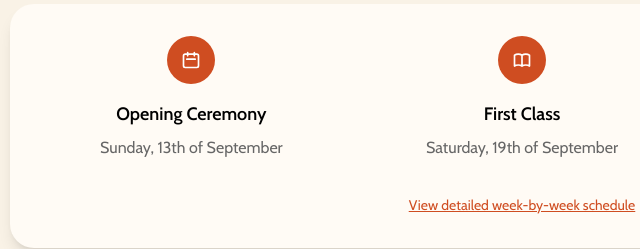
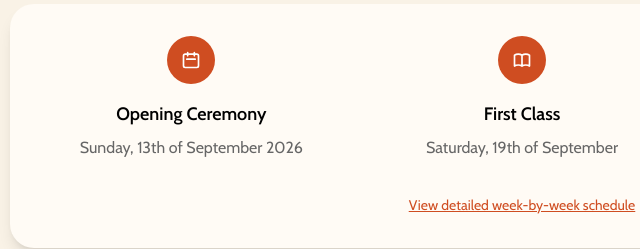
Before and after one commit to iloha-222/tibetan-website, an Astro site: page /live/advanced/301 in a window 1280 px wide. Shown: the part 8080-8329 px from the top of the page, 118-758 px from the left. Built offline with nearby package versions, Linux system fonts and the light colour scheme; Astro itself is replaced by a stand-in of ours; some packages are replaced by stand-ins of ours.

Commit message:
Add year to opening ceremony date on SOTI 101, 201, 301
Co-Authored-By: Claude Sonnet 4.6 <noreply@anthropic.com>

```diff
--- a/src/pages/live/advanced/301/index.astro
+++ b/src/pages/live/advanced/301/index.astro
@@ -1489,7 +1489,7 @@ import Footer from "../../../../components/Footer.astro";
 							</svg>
 						</div>
 						<h3 class="text-lg font-semibold mb-2" style="font-family: 'Cabin', Helvetica, Arial, Lucida, sans-serif; color: #000;">Opening Ceremony</h3>
-						<p class="text-base" style="font-family: 'Cabin', Helvetica, Arial, Lucida, sans-serif; color: #666;">Sunday, 13th of September</p>
+						<p class="text-base" style="font-family: 'Cabin', Helvetica, Arial, Lucida, sans-serif; color: #666;">Sunday, 13th of September 2026</p>
 					</div>
 					<!-- First Class -->
 					<div class="text-center">
--- a/src/pages/live/beginner/101/index.astro
+++ b/src/pages/live/beginner/101/index.astro
@@ -1531,7 +1531,7 @@ import Footer from "../../../../components/Footer.astro";
 							</svg>
 						</div>
 						<h3 class="text-lg font-semibold mb-2" style="font-family: 'Cabin', Helvetica, Arial, Lucida, sans-serif; color: #000;">Opening Ceremony</h3>
-						<p class="text-base" style="font-family: 'Cabin', Helvetica, Arial, Lucida, sans-serif; color: #666;">Sunday, 13th of September</p>
+						<p class="text-base" style="font-family: 'Cabin', Helvetica, Arial, Lucida, sans-serif; color: #666;">Sunday, 13th of September 2026</p>
 					</div>
 					<!-- First Class -->
 					<div class="text-center">
--- a/src/pages/live/intermediate/201/index.astro
+++ b/src/pages/live/intermediate/201/index.astro
@@ -1517,7 +1517,7 @@ import Footer from "../../../../components/Footer.astro";
 							</svg>
 						</div>
 						<h3 class="text-lg font-semibold mb-2" style="font-family: 'Cabin', Helvetica, Arial, Lucida, sans-serif; color: #000;">Opening Ceremony</h3>
-						<p class="text-base" style="font-family: 'Cabin', Helvetica, Arial, Lucida, sans-serif; color: #666;">Sunday, 13th of September</p>
+						<p class="text-base" style="font-family: 'Cabin', Helvetica, Arial, Lucida, sans-serif; color: #666;">Sunday, 13th of September 2026</p>
 					</div>
 					<!-- First Class -->
 					<div class="text-center">
```
